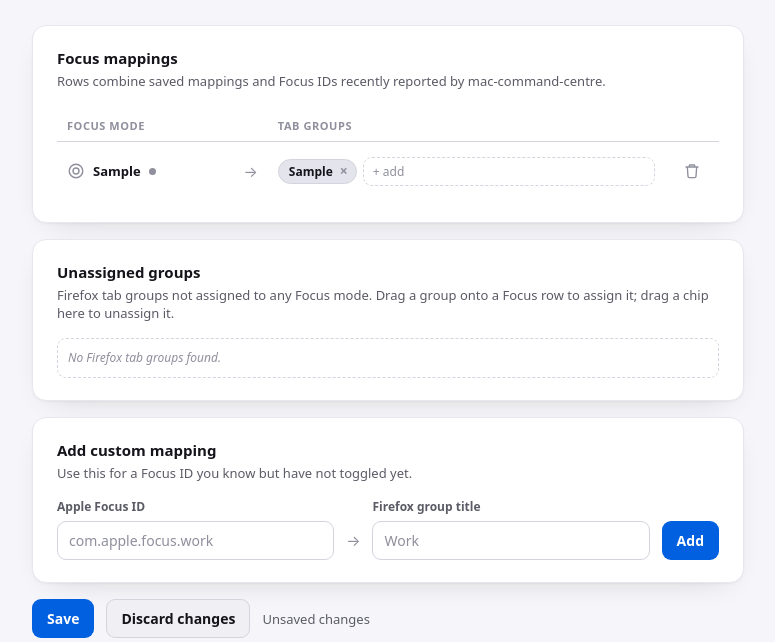
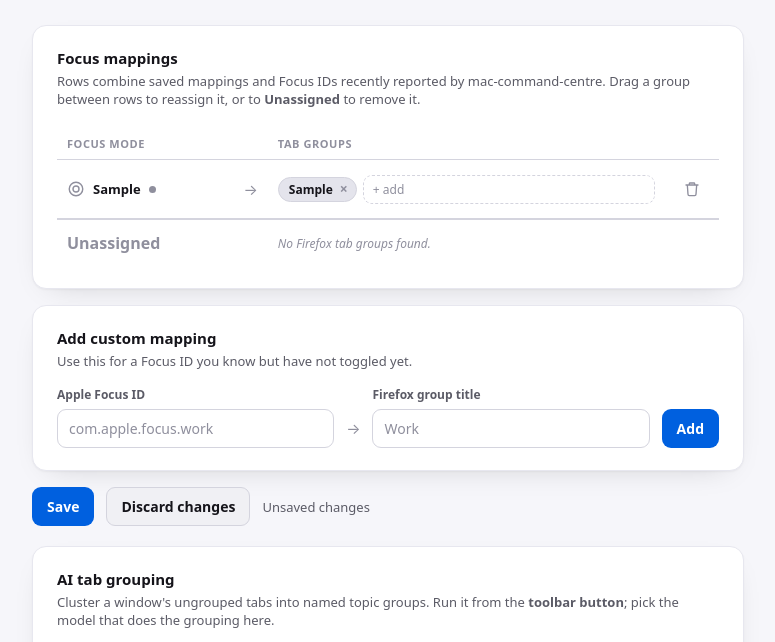
Before and after one commit to enieuwy/Tabloupe, a browser extension: page options.html in a window 1280 px wide. Both pictures are taken after typing "Sample", "Sample" into the empty fields and a click on the button "Add". Shown: the part 142-784 px from the top of the page, without its empty margins (252-1027 px from the left). Drawn offline with Linux system fonts and the light colour scheme.

Commit message:
Fold unassigned groups into the mappings table; fix drop-target highlight
Move the unassigned-groups list out of its own card and into the Focus
mappings table as a final "Unassigned" row (drop a chip there to
unassign), so the whole table is one drag surface.

Replace the per-<td> inset border on a drop-target row (which drew a
segmented box around each cell) with the active-row treatment: a full-row
tint plus a single left accent bar.

```diff
--- a/options.css
+++ b/options.css
@@ -804,22 +804,26 @@
 
 tr.drop-target td {
   background: var(--accent-tint);
-  box-shadow: inset 0 0 0 1px var(--accent);
+}
+
+tr.drop-target td:first-child {
+  box-shadow: inset 3px 0 0 var(--accent);
 }
 
 .unassigned-list {
   display: flex;
   flex-wrap: wrap;
   gap: 6px;
-  min-height: 40px;
-  padding: 10px;
-  border: 1px dashed var(--border);
-  border-radius: var(--radius-sm);
+  align-items: center;
 }
 
-.unassigned-list.drop-target {
-  border-color: var(--accent);
-  background: var(--accent-tint);
+.unassigned-row td {
+  border-top: 2px solid var(--border);
+}
+
+.unassigned-label {
+  color: var(--faint);
+  font-weight: 600;
 }
 
 .unassigned-empty {
--- a/options.html
+++ b/options.html
@@ -27,7 +27,7 @@
       <section class="card">
         <div class="section-heading">
           <h2>Focus mappings</h2>
-          <p>Rows combine saved mappings and Focus IDs recently reported by mac-command-centre.</p>
+          <p>Rows combine saved mappings and Focus IDs recently reported by mac-command-centre. Drag a group between rows to reassign it, or to <strong>Unassigned</strong> to remove it.</p>
         </div>
 
         <datalist id="firefox-groups"></datalist>
@@ -46,14 +46,6 @@
             <tbody id="mappings-body"></tbody>
           </table>
         </div>
-      </section>
-
-      <section class="card unassigned-card">
-        <div class="section-heading">
-          <h2>Unassigned groups</h2>
-          <p>Firefox tab groups not assigned to any Focus mode. Drag a group onto a Focus row to assign it; drag a chip here to unassign it.</p>
-        </div>
-        <div id="unassigned-list" class="unassigned-list" aria-label="Unassigned tab groups"></div>
       </section>
 
       <section class="card add-card">
--- a/options.js
+++ b/options.js
@@ -433,6 +433,37 @@
   return dot;
 }
 
+function makeUnassignedRow() {
+  const row = document.createElement("tr");
+  row.className = "unassigned-row";
+
+  const labelCell = document.createElement("td");
+  labelCell.className = "col-focus";
+  const label = document.createElement("span");
+  label.className = "focus-cell unassigned-label";
+  label.textContent = "Unassigned";
+  labelCell.append(label);
+
+  const arrowCell = document.createElement("td");
+  arrowCell.className = "col-arrow";
+
+  const groupsCell = document.createElement("td");
+  groupsCell.className = "col-groups";
+  const list = document.createElement("div");
+  list.id = "unassigned-list";
+  list.className = "unassigned-list";
+  groupsCell.append(list);
+
+  const actionCell = document.createElement("td");
+  actionCell.className = "col-action";
+
+  row.append(labelCell, arrowCell, groupsCell, actionCell);
+  makeDropTarget(row, (drag) => {
+    if (drag.sourceId) removeTitleFromFocus(drag.sourceId, drag.title);
+  });
+  return row;
+}
+
 function renderMappings() {
   const body = document.getElementById("mappings-body");
   const ids = sortedFocusIds();
@@ -444,7 +475,7 @@
     cell.className = "empty-row";
     cell.textContent = "No Focus IDs yet. Toggle a macOS Focus mode or add a custom mapping.";
     row.append(cell);
-    body.replaceChildren(row);
+    body.replaceChildren(row, makeUnassignedRow());
     refreshUnassignedDatalist();
     renderUnassigned();
     return;
@@ -540,7 +571,7 @@
     return row;
   });
 
-  body.replaceChildren(...rows);
+  body.replaceChildren(...rows, makeUnassignedRow());
   refreshUnassignedDatalist();
   renderUnassigned();
   if (adderInput) {
@@ -941,13 +972,6 @@
     });
   });
 
-  const unassignedList = document.getElementById("unassigned-list");
-  if (unassignedList) {
-    makeDropTarget(unassignedList, (drag) => {
-      if (drag.sourceId) removeTitleFromFocus(drag.sourceId, drag.title);
-    });
-  }
-
   document.getElementById("preset-openai").addEventListener("click", () => applyProviderPreset("openai"));
   document.getElementById("preset-groq").addEventListener("click", () => applyProviderPreset("groq"));
   document.getElementById("preset-openrouter").addEventListener("click", () => applyProviderPreset("openrouter"));
```
Also changed, not shown: tests/options.test.js (+2 -2 lines).
